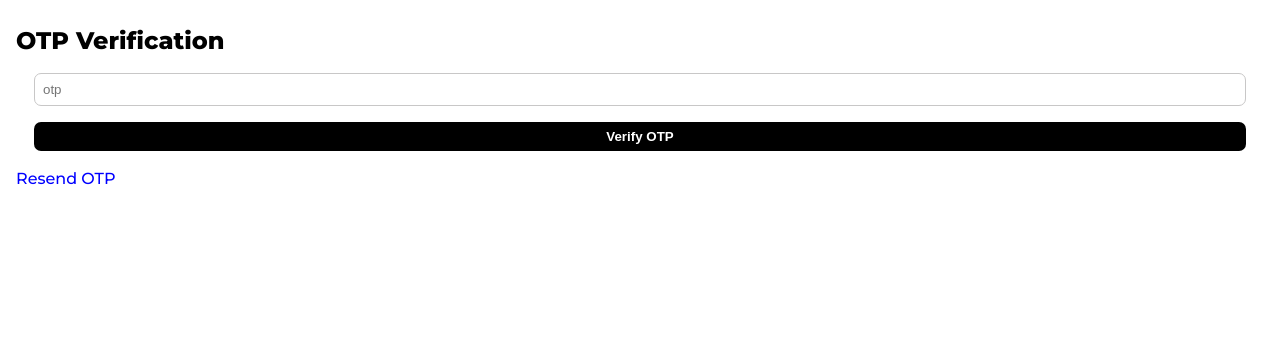
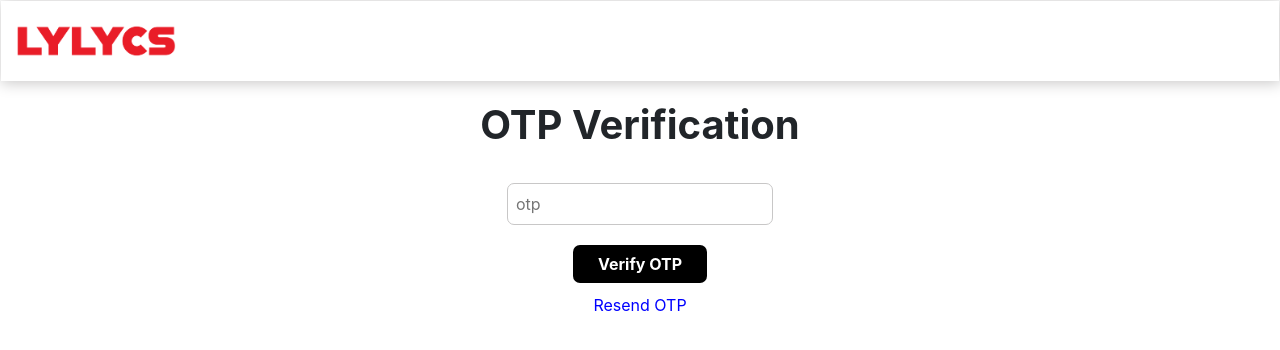
Before and after one commit to melwinpearlsam/Lylycsfood, a plain HTML site: page views/otpVerification.html in a window 1280 px wide. Drawn offline with Linux system fonts and the light colour scheme.

Commit message:
progress

```diff
--- a/styles/restaurantDetails.css
+++ b/styles/restaurantDetails.css
@@ -12,7 +12,7 @@ body {
 }
 
 #body {
-	padding: 8px;
+	padding: 16px;
 }
 
 #restaurantRating {
@@ -59,3 +59,15 @@ body {
 	height: 150px;
 	margin: 8px;
 }
+
+.logo {
+	margin: -15px -15px 10px -15px !important;
+
+	height: 80px;
+	box-shadow: 1px 1px 14px 1px rgb(200, 199, 199);
+	padding-left: 15px;
+	display: flex;
+	flex-direction: column;
+	justify-content: center;
+	align-content: center;
+}
--- a/views/otpVerification.html
+++ b/views/otpVerification.html
@@ -6,13 +6,37 @@
 		<meta name="viewport" content="width=device-width, initial-scale=1.0" />
 		<title>Lylycs Business Login</title>
 		<link rel="stylesheet" href="/styles/signup.css" />
+		<link rel="stylesheet" href="/styles/bootstrap.min.css" />
 	</head>
 	<body style="padding: 16px">
+		<div class="logo">
+			<img
+				class="img"
+				src="/assets/logotext.png"
+				height="40px"
+				width="160.41px"
+			/>
+		</div>
+		<div class="container-sm">
 			<section id="header">
-			<h1>OTP Verification</h1>
+				<h1 align="center" style="font-size: 4opx; font-weight: bolder">
+					OTP Verification
+				</h1>
+				<center>
+					<table>
+						<tr>
+							<td>
 								<h6 style="color: grey" id="local-email"></h6>
 								<p style="color: red" id="message-container"></p>
-			<form style="display: flex; flex-direction: column">
+							</td>
+						</tr>
+					</table>
+				</center>
+				<center>
+					<table>
+						<tr>
+							<td>
+								<form>
 									<input
 										placeholder="otp"
 										type="number"
@@ -20,10 +44,38 @@
 										pattern="^[0-9]$"
 										required
 									/>
-				<input type="submit" value="Verify OTP" id="login-form-submit" />
 								</form>
-			<p style="color: blue" id="resend-otp">Resend OTP</p>
+							</td>
+						</tr>
+					</table>
+				</center>
+				<center>
+					<table>
+						<tr>
+							<td>
+								<form>
+									<input
+										type="submit"
+										value="Verify OTP"
+										id="login-form-submit"
+									/>
+								</form>
+							</td>
+						</tr>
+					</table>
+				</center>
+				<center>
+					<span
+						align="center"
+						class="dhac"
+						style="color: blue; cursor: pointer"
+						id="resend-otp"
+					>
+						Resend OTP
+					</span>
+				</center>
 			</section>
+		</div>
 	</body>
 	<script>
 		const email = document.getElementById("local-email");
```
Also changed, not shown: scripts/home.js (+10 -10 lines), views/addrestaurant.html (+13 -5 lines), views/home.html (+4 -2 lines), views/restaurantDetails.html (+9 -0 lines). Lines whose indentation alone changed are shown as unchanged.
